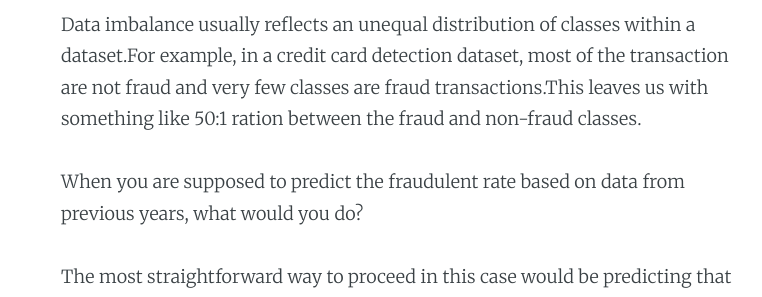
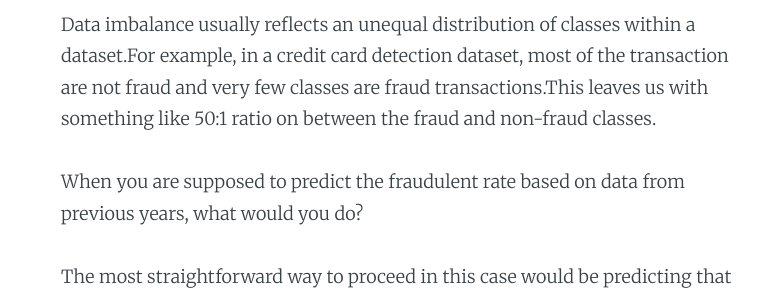
Before and after one commit to a972celia/a972celia.github.io, a Jekyll site: the page built from _posts/2019-05-20-credit-card-analyst.md, in a window 1280 px wide and 900 px high, scrolled down 1907 px. Shown: the part 247-544 px from the top of the window, without its empty margins (254-1016 px from the left). Built offline with Jekyll 4.4.1, drawn with Linux system fonts in a browser that asks for light colours; nearby versions of some CDN libraries.

Commit message:
modified typo

```diff
--- a/_config.yml
+++ b/_config.yml
@@ -8,7 +8,7 @@ language: 'en-uk'
 
 # Website info
 name: 'Celia Kuo'
-description: "A series of data inspired insights.The story begins here."
+description: "A series of data inspired insights. The story begins here."
 
 # short_url: 'jekyller.github.io/jasper/'
 # google_analytics: UA-69281367-1
--- a/_posts/2019-05-20-credit-card-analyst.md
+++ b/_posts/2019-05-20-credit-card-analyst.md
@@ -36,7 +36,7 @@ Financial fraud still amounts for considerable amounts of money.Hackers and croo
 </ul>
 <h3>Imbalanced Data</h3>
 <ul>
-<p>Data imbalance usually reflects an unequal distribution of classes within a dataset.For example, in a credit card detection dataset, most of the transaction are not fraud and very few classes are fraud transactions.This leaves us with something like 50:1 ration between the fraud and non-fraud classes.</p>
+<p>Data imbalance usually reflects an unequal distribution of classes within a dataset.For example, in a credit card detection dataset, most of the transaction are not fraud and very few classes are fraud transactions.This leaves us with something like 50:1 ratio on between the fraud and non-fraud classes.</p>
 <p>When you are supposed to predict the fraudulent rate based on data from previous years, what would you do?</p>
 <p>The most straightforward way to proceed in this case would be predicting that <strong> 100% of transactions is non-fraud</strong>.<strong>Accuracy</strong> in this case would be 98% when simulating past years. Sounds great, right?</p>
 
```
